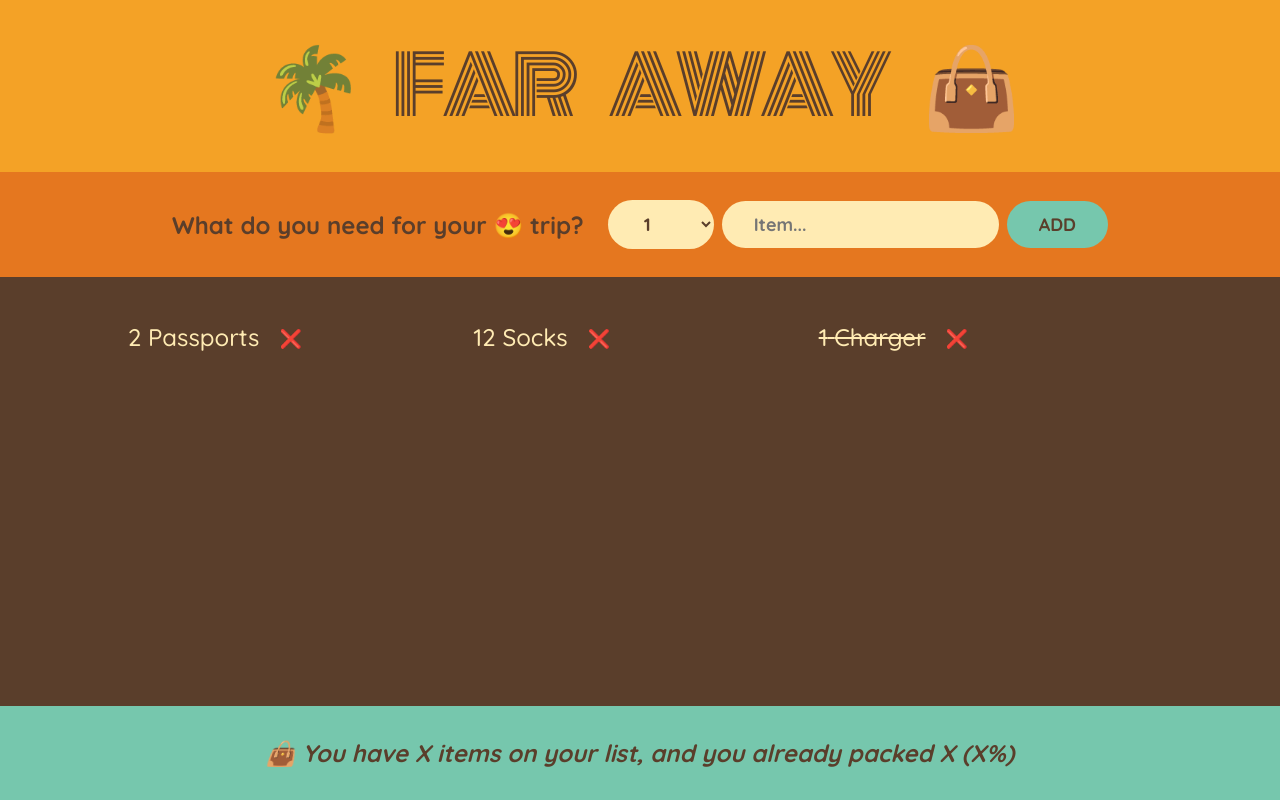
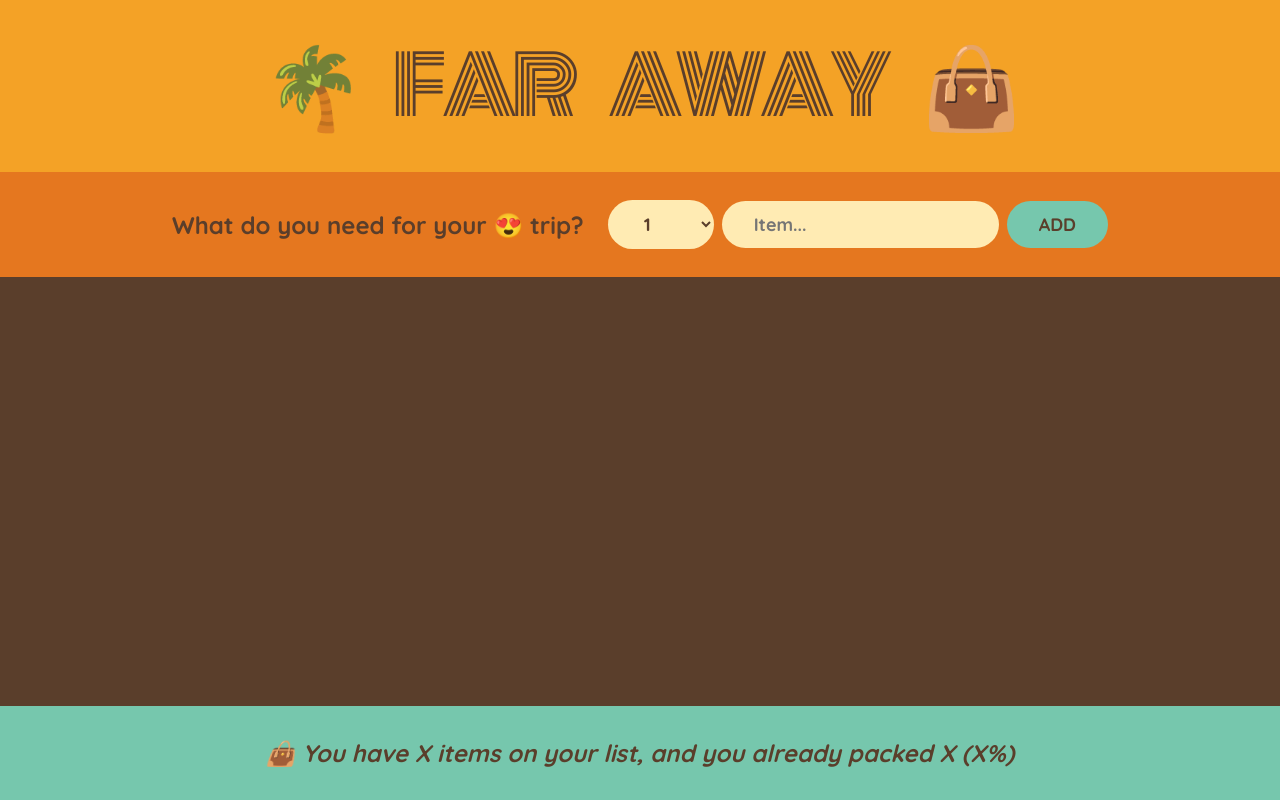
Before and after one commit to xelaz98/travel-list, a React (Create React App) app: page / in a window 1280 px wide. Built offline with nearby package versions, Linux system fonts and the light colour scheme.

Commit message:
Update App.js

```diff
--- a/src/App.js
+++ b/src/App.js
@@ -7,11 +7,17 @@
 ];
 
 export default function App() {
+  const [items, setItems] = useState([]);
+
+  function handleAddItems(item) {
+    setItems((items) => [...items, item]);
+  }
+
   return (
     <div className="app">
       <Logo />
-      <Form />
-      <PackingList />
+      <Form onAddItems={handleAddItems} />
+      <PackingList items={items} />
       <Stats />
     </div>
   );
@@ -21,10 +27,9 @@
   return <h1>🌴 Far Away 👜</h1>;
 }
 
-function Form() {
+function Form({ onAddItems }) {
   const [description, setDescription] = useState("");
   const [quantity, setQuantity] = useState(1);
-  const [items, setItems] = useState([]);
 
   function handleSubmit(e) {
     e.preventDefault();
@@ -32,7 +37,7 @@
     if (!description) return;
 
     const newItem = { description, quantity, packed: false, id: Date.now() };
-
+    onAddItems(newItem);
     setDescription("");
     setQuantity(1);
   }
@@ -61,11 +66,11 @@
   );
 }
 
-function PackingList() {
+function PackingList({ items }) {
   return (
     <div className="list">
       <ul>
-        {initialItems.map((item) => (
+        {items.map((item) => (
           <Item item={item} key={item.id} />
         ))}
       </ul>
```
